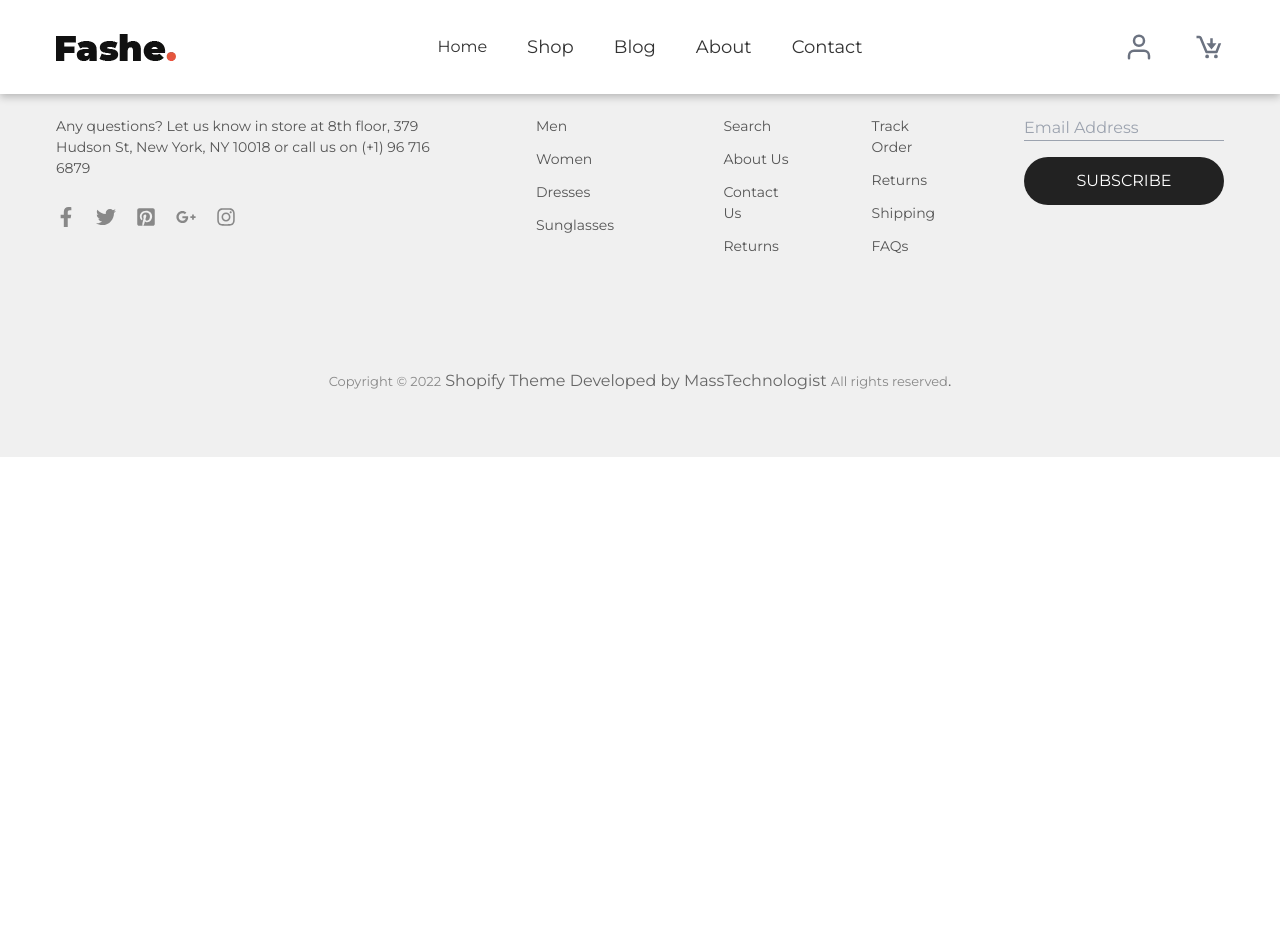
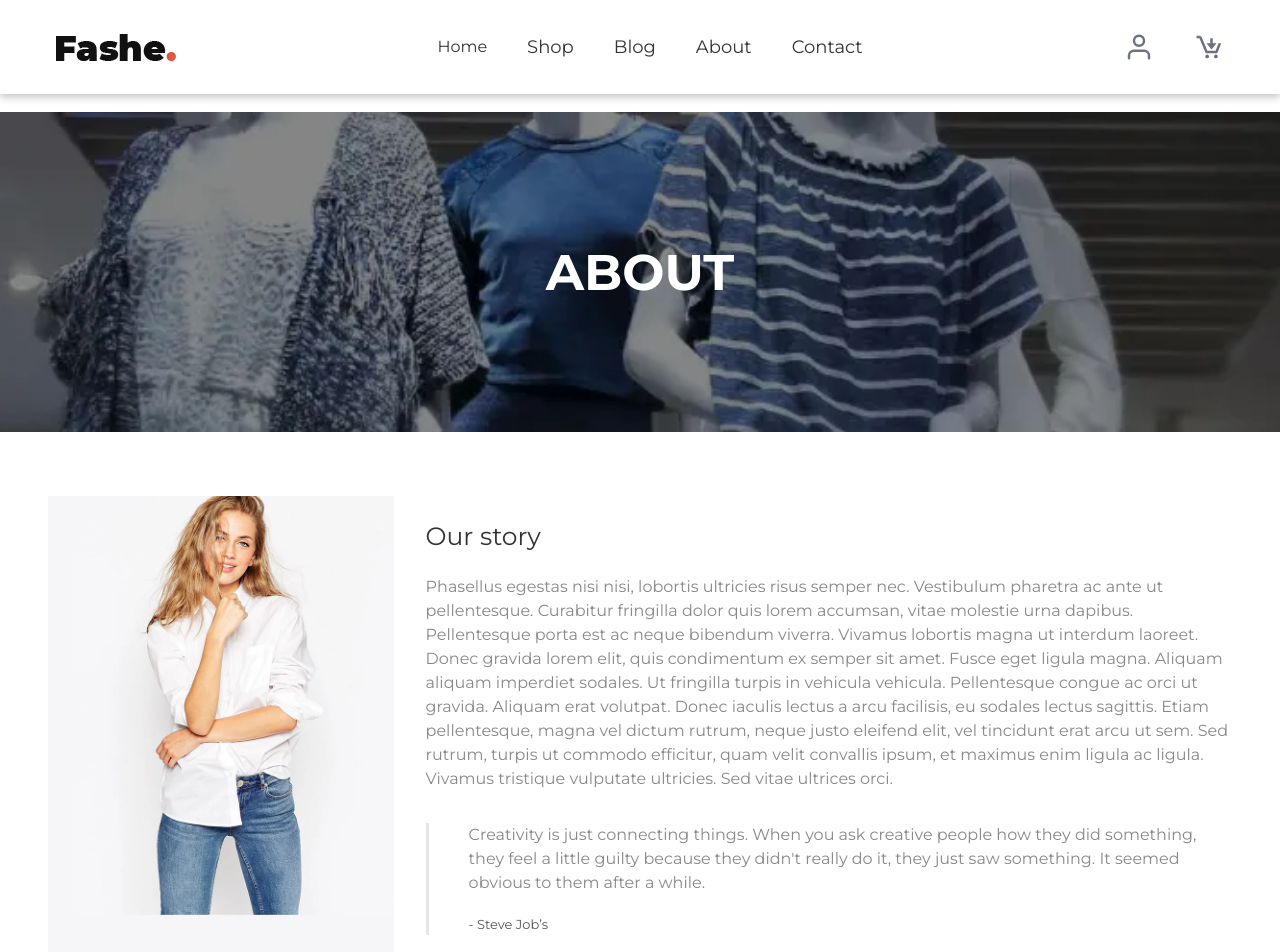
Before and after one commit to imanee11/final-project-react-Imane-El-Ouannnae, a React (Create React App) app: page /about in a window 1280 px wide. Shown: the top 952 px of the page. Before the commit the page ends 800 px from the top, so only its background shows below. Built offline with nearby package versions, Linux system fonts and the light colour scheme.

Commit message:
added about page

```diff
--- a/src/App.js
+++ b/src/App.js
@@ -3,6 +3,7 @@
 import { Route, Routes } from 'react-router-dom';
 import NavBar from './layouts/navBar';
 import Footer from './layouts/footer';
+import About from './pages/about';
 
 const App = () => {
   return (
@@ -10,6 +11,7 @@
       <NavBar/>
       <Routes>
         <Route path='/' element={<Home/>}/>
+        <Route path='/about' element={<About/>}/>
       </Routes>
       <Footer/>
     </>
--- /dev/null
+++ b/src/components/about/aboutHome.jsx
@@ -0,0 +1,40 @@
+import React from 'react';
+import { images } from '../../constants';
+
+const AboutHome = () => {
+    return (
+        <>
+        <div className='pt-[14vh]'>
+            {/* first section */}
+            <section>
+                <div className='relative'>
+                    <img src={images.aboutbanner} alt="" className='object-cover h-[40vh] w-[100vw]'/>
+                    <div className='absolute top-[50%] left-[50%] transform -translate-x-1/2 -translate-y-1/2 '>
+                        <p className='font-bold text-[50px] text-[#fff] '>ABOUT</p>
+                    </div>
+                </div>
+            </section>
+
+            {/* section 2 */}
+            <section className='flex items-center py-16 gap-8 px-12'>
+                <div className='w-[30%] overflow-hidden'>
+                    <img src={images.img5} alt="" className='w-[100%] transition-all duration-300 ease-in-out hover:scale-110' />
+                </div>
+                <div className='w-[70%]'>
+                    <p className='text-[25px] text-[#333] pb-5 '>Our story</p>
+                    <p className='text-[#888] pb-8'>Phasellus egestas nisi nisi, lobortis ultricies risus semper nec. Vestibulum pharetra ac ante ut pellentesque. Curabitur fringilla dolor quis lorem accumsan, vitae molestie urna dapibus. Pellentesque porta est ac neque bibendum viverra. Vivamus lobortis magna ut interdum laoreet. Donec gravida lorem elit, quis condimentum ex semper sit amet. Fusce eget ligula magna. Aliquam aliquam imperdiet sodales. Ut fringilla turpis in vehicula vehicula. Pellentesque congue ac orci ut gravida. Aliquam erat volutpat. Donec iaculis lectus a arcu facilisis, eu sodales lectus sagittis. Etiam pellentesque, magna vel dictum rutrum, neque justo eleifend elit, vel tincidunt erat arcu ut sem. Sed rutrum, turpis ut commodo efficitur, quam velit convallis ipsum, et maximus enim ligula ac ligula. Vivamus tristique vulputate ultricies. Sed vitae ultrices orci.</p>
+                    <div className='border-l-[3px] border-[#e6e6e6] pl-10 '>
+                        <p className='text-[#888]'>Creativity is just connecting things. When you ask creative people how they did something, they feel a little guilty because they didn't really do it, they just saw something. It seemed obvious to them after a while.</p>
+                        <p className='text-[13px] text-[#555] pt-5'>- Steve Job’s</p>
+                    </div>
+
+                </div>
+            </section>
+        </div>
+
+
+        </>
+    );
+};
+
+export default AboutHome;
--- a/src/constants/image.jsx
+++ b/src/constants/image.jsx
@@ -26,6 +26,7 @@
     item5 : require ('../assets/images/item5.jpg'),
     blog1 :require ('../assets/images/blog-01.jpg'),
     blog2 :require ('../assets/images/blog-02.jpg'),
-    blog3 :require ('../assets/images/blog-03.jpg')
+    blog3 :require ('../assets/images/blog-03.jpg'),
+    aboutbanner : require ('../assets/images/about_top.webp'),
 
 }
--- a/src/layouts/navBar.jsx
+++ b/src/layouts/navBar.jsx
@@ -29,7 +29,11 @@
                         </li>
                         <li className='cursor-pointer text-[#333] text-[18px] '>Shop</li>
                         <li className='cursor-pointer text-[#333] text-[18px]'>Blog</li>
-                        <li className='cursor-pointer text-[#333] text-[18px]'>About</li>
+                        <li
+                            onClick={() => {navigate("/about")}}
+                            className='cursor-pointer text-[#333] text-[18px]'>
+                            About
+                        </li>
                         <li className='cursor-pointer text-[#333] text-[18px]'>Contact</li>
                     </ul>
                 </div>
--- a/src/pages/about.jsx
+++ b/src/pages/about.jsx
@@ -0,0 +1,12 @@
+import React from 'react';
+import AboutHome from '../components/about/aboutHome';
+
+const About = () => {
+    return (
+        <>
+            <AboutHome/>
+        </>
+    );
+};
+
+export default About;
```
Also changed, not shown: src/components/contact/contactPage.jsx (added, +11 -0 lines), src/assets/images/about_top.webp (added).
